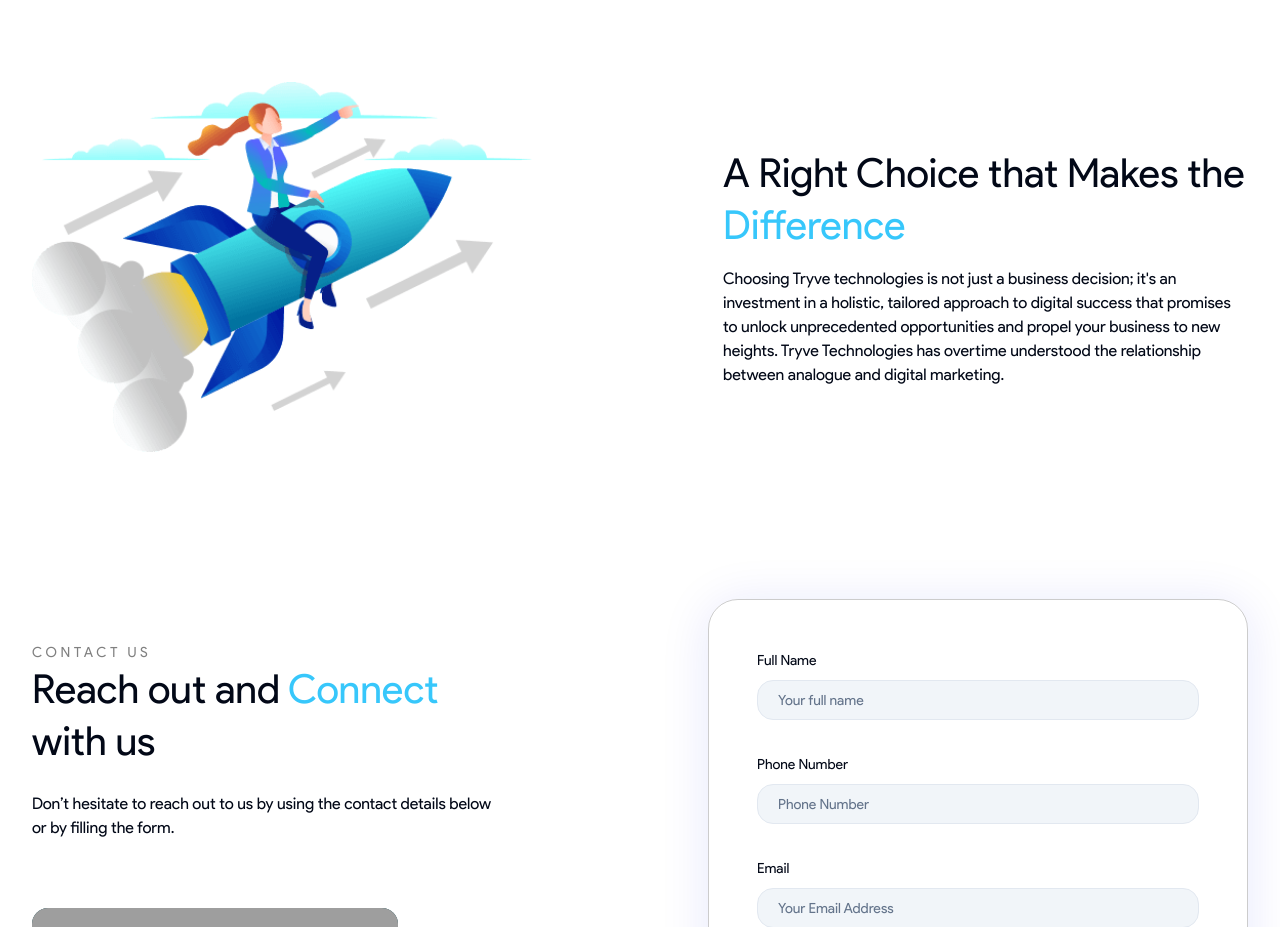
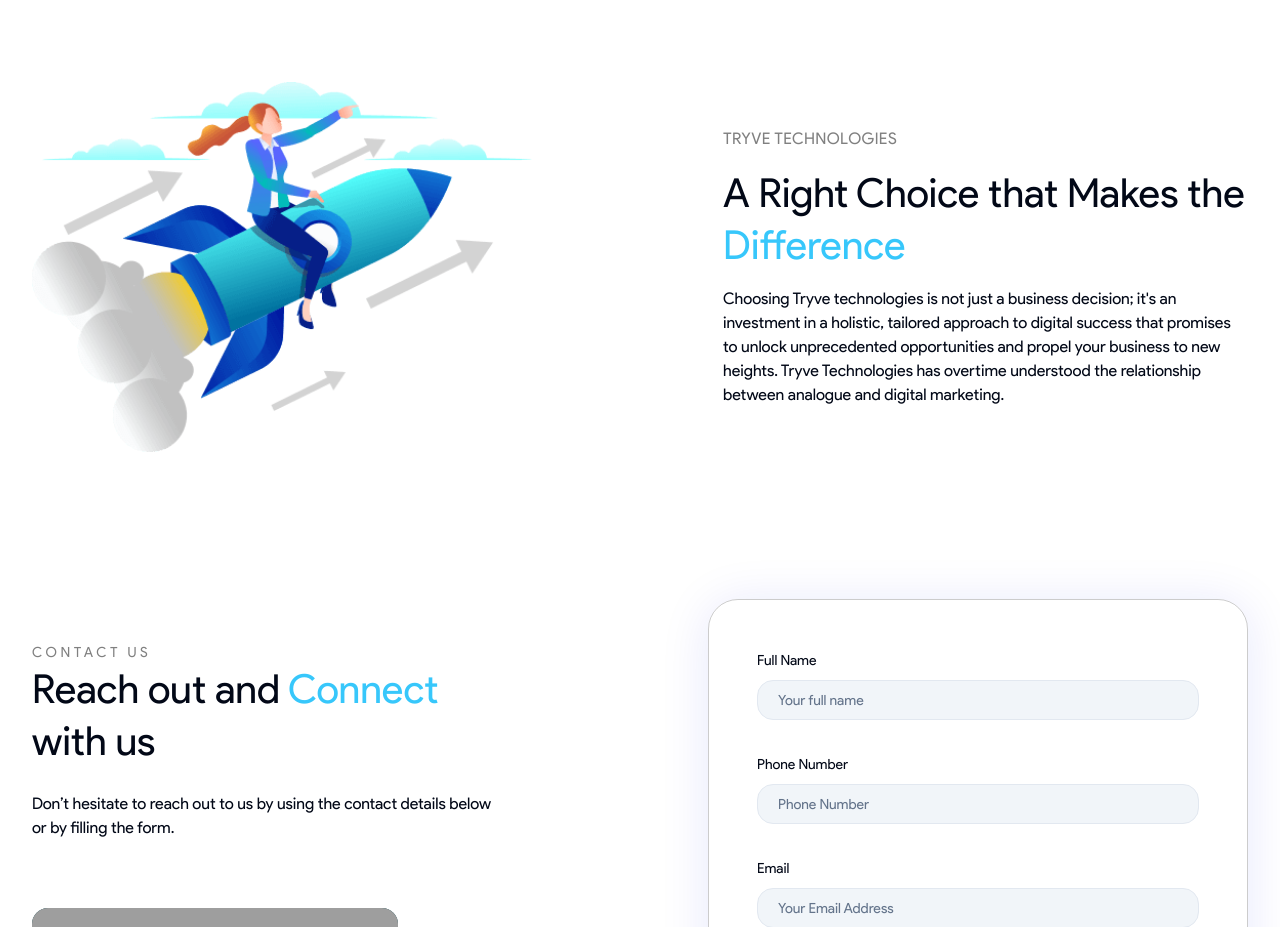
Before and after one commit to Greg-Soap/Tryve-Tech, a Next.js app: page / in a window 1280 px wide. Shown: the part 2420-3347 px from the top of the page. Built offline with nearby package versions, Linux system fonts and the light colour scheme; grey boxes are pictures that could not be loaded; a web font is replaced by a local one.

Commit message:
changes #1

```diff
--- a/src/app/sections/Cta.tsx
+++ b/src/app/sections/Cta.tsx
@@ -7,6 +7,10 @@
       className="container flex scroll-m-20 items-center justify-between max-md:flex-col max-md:gap-4 max-md:px-5 max-md:py-6 md:min-h-max md:gap-12 lg:min-h-[600px] lg:flex-row-reverse lg:gap-24"
     >
       <div className="flex w-full flex-col gap-4 sm:w-5/12 lg:w-[525px]">
+        <h2 className="text-base  uppercase tracking-wide text-section max-sm:text-sm ">
+          Tryve Technologies
+        </h2>
+
         <h1 className="font-google text-3xl lg:text-[40px] lg:leading-[52px]">
           A Right Choice that Makes the{' '}
           <span className="text-primary">Difference</span>
```
